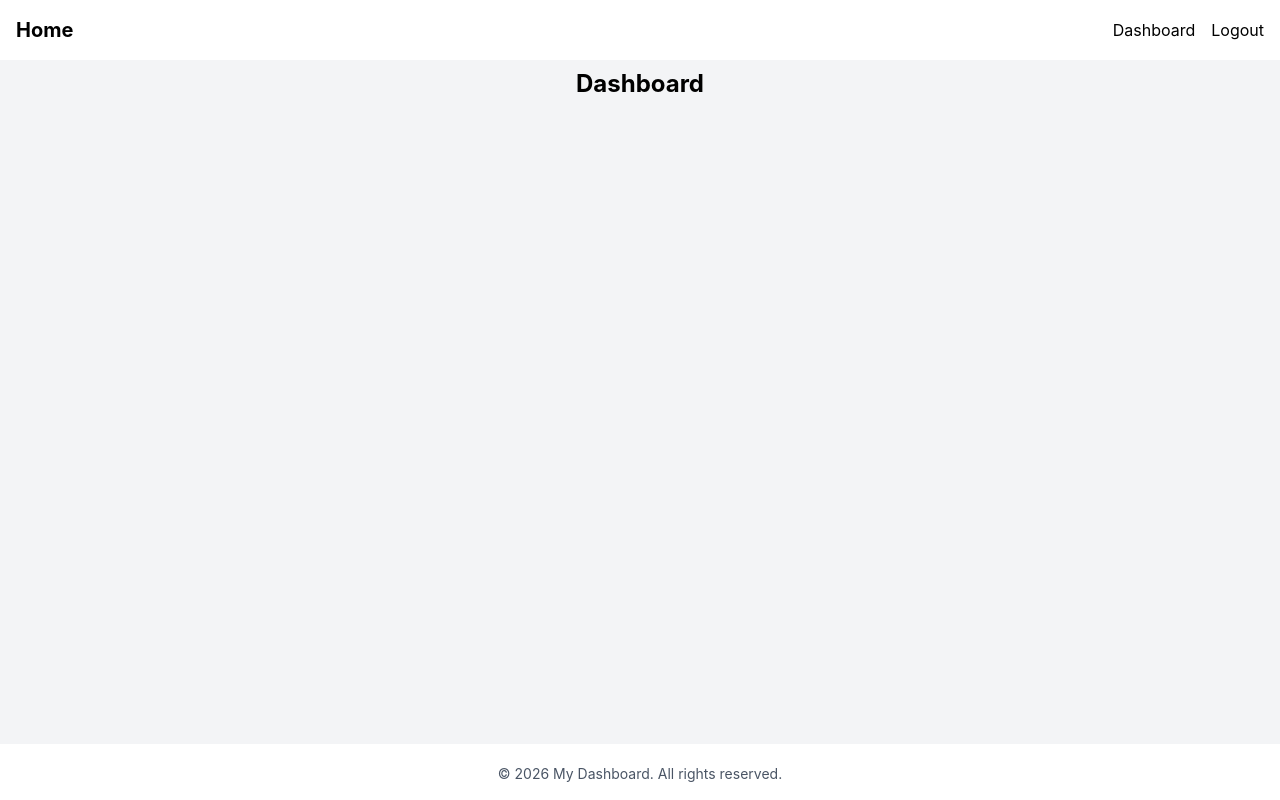
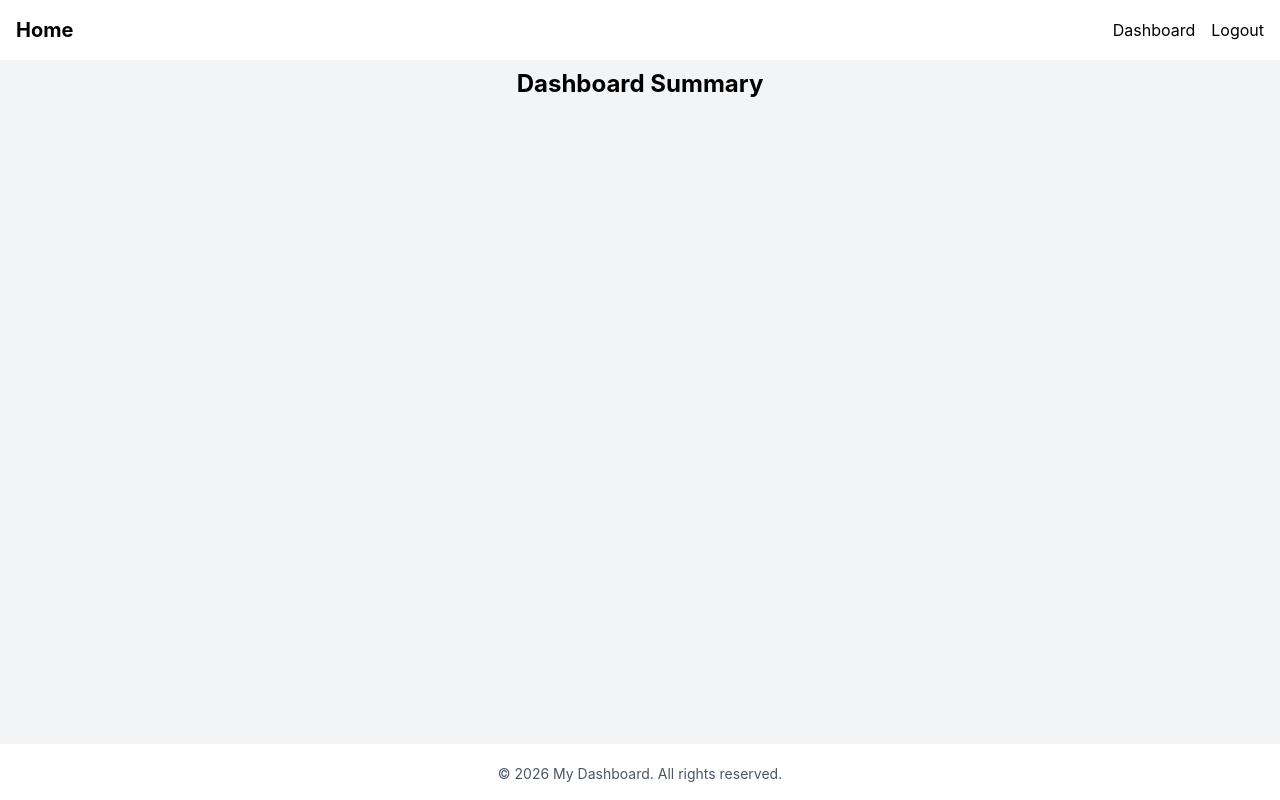
Before and after one commit to pongpak726/project_dashboard, a Next.js app in the folder frontend/: page /dashboard in a window 1280 px wide. Built offline with nearby package versions, Linux system fonts and the light colour scheme; sample sign-in values are in the browser's storage.

Commit message:
feat(dashboard): add parking, restroom,and weather

```diff
--- a/frontend/app/dashboard/page.tsx
+++ b/frontend/app/dashboard/page.tsx
@@ -8,7 +8,7 @@ export default function Dashboard() {
   return (
     <div>
       <h1 className="text-black text-center font-bold text-2xl pt-2">
-        Dashboard
+        Dashboard Summary
       </h1>
     </div>
   )
--- /dev/null
+++ b/frontend/app/dashboard/parking/page.tsx
@@ -0,0 +1,3 @@
+export default function ParkingPage() {
+  return <div>Parking</div>
+}
--- /dev/null
+++ b/frontend/app/dashboard/restroom/page.tsx
@@ -0,0 +1,3 @@
+export default function RestroomPage() {
+  return <div>restroom</div>
+}
--- /dev/null
+++ b/frontend/app/dashboard/weather/page.tsx
@@ -0,0 +1,3 @@
+export default function WeatherPage() {
+  return <div>Weather</div>
+}
```
